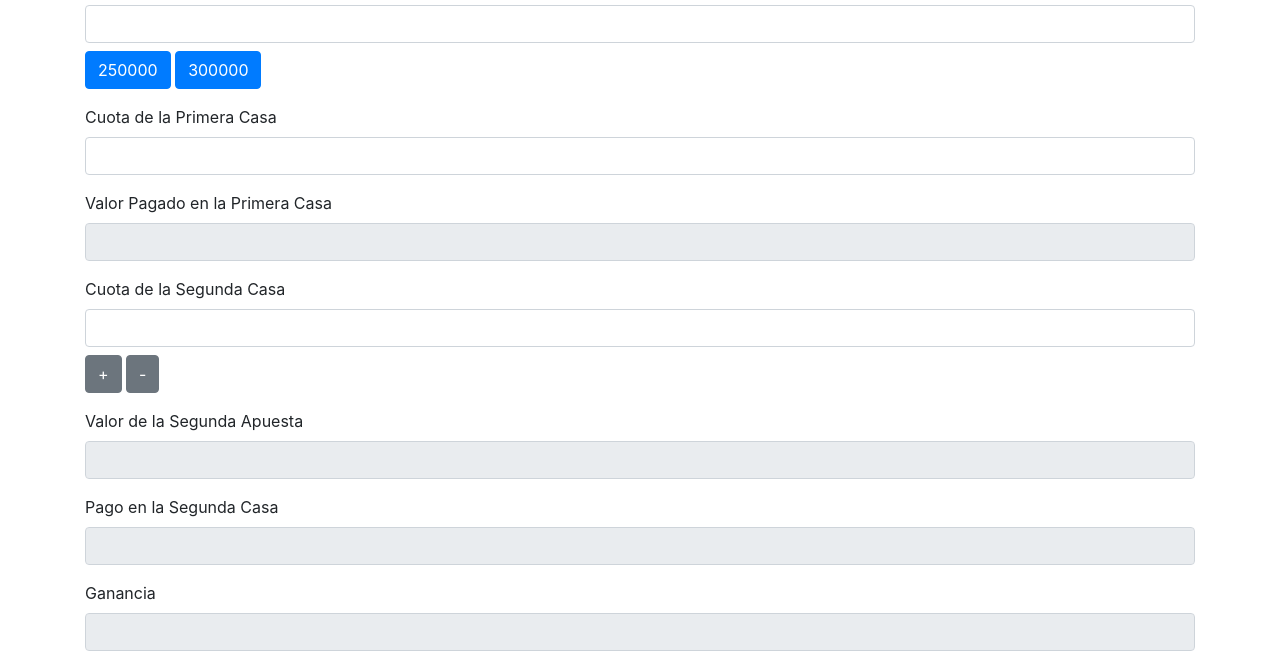
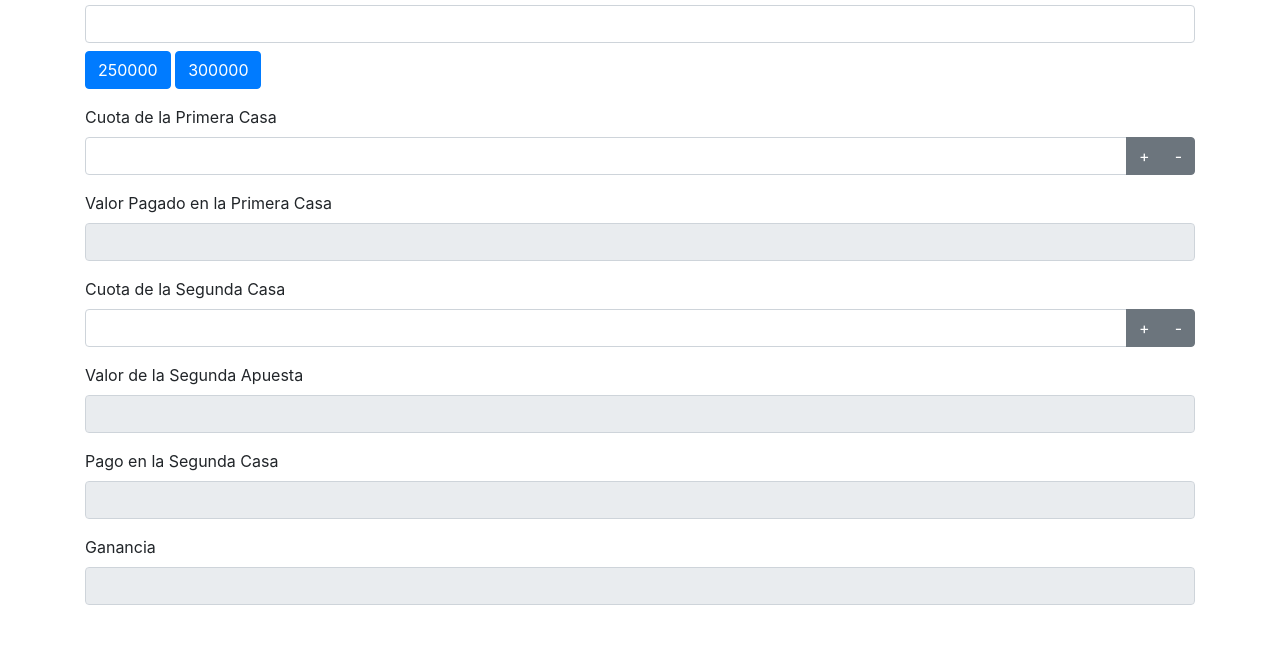
Before and after one commit to abelnar10/sure, a plain HTML site: page index.html in a window 1280 px wide. Shown: the part 131-800 px from the top of the page. Drawn offline with nearby package versions, Linux system fonts and the light colour scheme.

Commit message:
Add files via upload

```diff
--- a/index.html
+++ b/index.html
@@ -18,7 +18,13 @@
         </div>
         <div class="form-group">
             <label for="cuotaPrimeraCasa">Cuota de la Primera Casa</label>
-            <input type="number" class="form-control" id="cuotaPrimeraCasa" step="0.01" onchange="calcular()">
+            <div class="input-group">
+                <input type="number" class="form-control" id="cuotaPrimeraCasa" step="0.01" onchange="calcular()">
+                <div class="input-group-append">
+                    <button class="btn btn-secondary" onclick="ajustarCuota('cuotaPrimeraCasa', 0.01)">+</button>
+                    <button class="btn btn-secondary" onclick="ajustarCuota('cuotaPrimeraCasa', -0.01)">-</button>
+                </div>
+            </div>
         </div>
         <div class="form-group">
             <label for="valorPagadoPrimeraCasa">Valor Pagado en la Primera Casa</label>
@@ -26,9 +32,13 @@
         </div>
         <div class="form-group">
             <label for="cuotaSegundaCasa">Cuota de la Segunda Casa</label>
-            <input type="number" class="form-control" id="cuotaSegundaCasa" step="0.01" onchange="calcular()">
-            <button class="btn btn-secondary mt-2" onclick="ajustarCuota(0.01)">+</button>
-            <button class="btn btn-secondary mt-2" onclick="ajustarCuota(-0.01)">-</button>
+            <div class="input-group">
+                <input type="number" class="form-control" id="cuotaSegundaCasa" step="0.01" onchange="calcular()">
+                <div class="input-group-append">
+                    <button class="btn btn-secondary" onclick="ajustarCuota('cuotaSegundaCasa', 0.01)">+</button>
+                    <button class="btn btn-secondary" onclick="ajustarCuota('cuotaSegundaCasa', -0.01)">-</button>
+                </div>
+            </div>
         </div>
         <div class="form-group">
             <label for="valorSegundaApuesta">Valor de la Segunda Apuesta</label>
--- a/script.js
+++ b/script.js
@@ -10,7 +10,7 @@ function calcular() {
         if (!isNaN(cuotaSegundaCasa)) {
             const valorSegundaApuesta = valorPagado / cuotaSegundaCasa;
             const pagoSegundaCasa = valorSegundaApuesta * cuotaSegundaCasa;
-            const ganancia = pagoSegundaCasa - valorSegundaApuesta;
+            const ganancia = pagoSegundaCasa - valorSegundaApuesta ;
 
             document.getElementById('valorSegundaApuesta').value = valorSegundaApuesta.toFixed(2);
             document.getElementById('pagoSegundaCasa').value = pagoSegundaCasa.toFixed(2);
@@ -33,16 +33,17 @@ function llenarApuesta(valor) {
     calcular();
 }
 
-function ajustarCuota(incremento) {
-    const cuotaSegundaCasaInput = document.getElementById('cuotaSegundaCasa');
-    let cuotaSegundaCasa = parseFloat(cuotaSegundaCasaInput.value);
+function ajustarCuota(id, incremento) {
+    const cuotaInput = document.getElementById(id);
+    let cuota = parseFloat(cuotaInput.value);
 
-    if (isNaN(cuotaSegundaCasa)) {
-        cuotaSegundaCasa = 0;
+    if (isNaN(cuota)) {
+        cuota = 0;
     }
 
-    cuotaSegundaCasa += incremento;
-    cuotaSegundaCasaInput.value = cuotaSegundaCasa.toFixed(2);
+    cuota = Math.max(0, cuota + incremento);
+    cuotaInput.value = cuota.toFixed(2);
 
+    // Llamamos a la función calcular cada vez que ajustamos la cuota
     calcular();
 }
```
